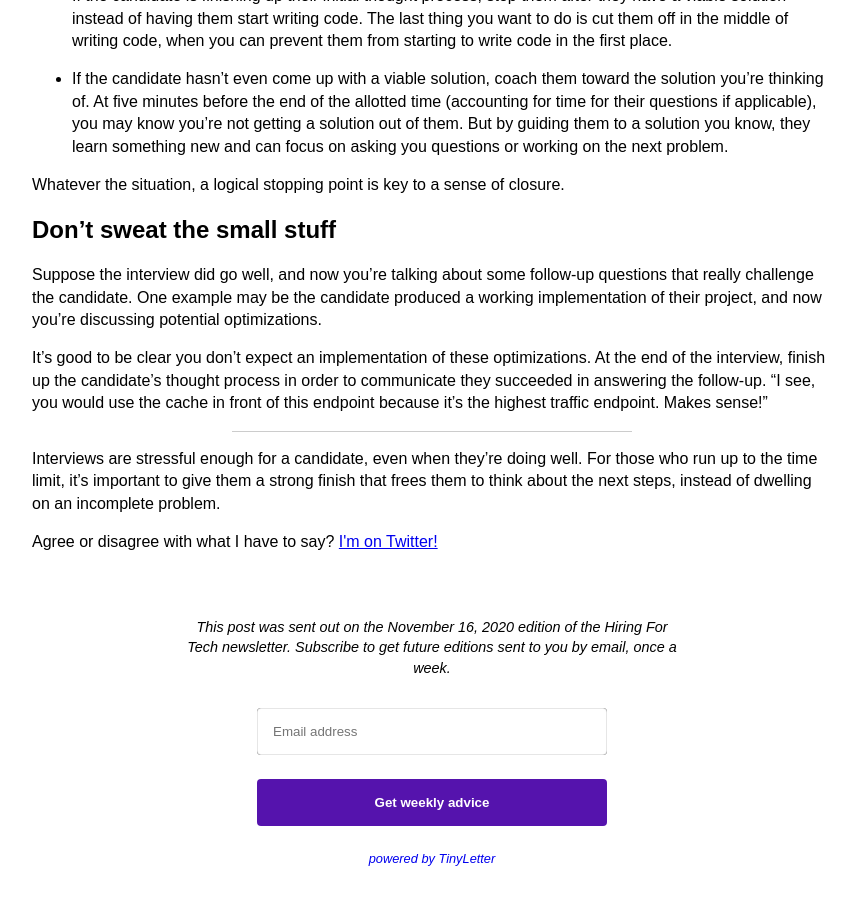
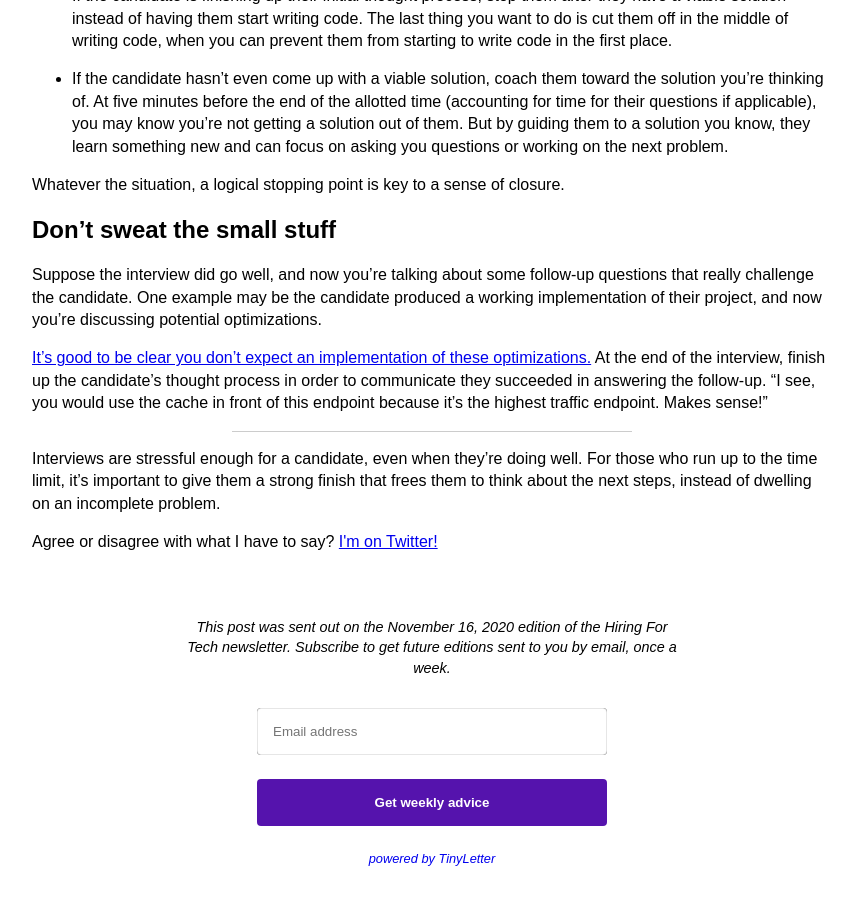
Before and after one commit to avik-das/hiringfor.tech, a Jekyll site: the page built from _posts/2020-11-16-getting-the-candidate-to-the-finish-line.md, in a window 1280 px wide and 900 px high, scrolled down 1313 px. Shown: the whole window, without its empty margins (208-1064 px from the left). Built offline with Jekyll 4.4.1, drawn with Linux system fonts in a browser that asks for light colours; some of the changed lines change nothing that is shown.

Commit message:
Edit: add link to previous article
Based on reader feedback.

```diff
--- a/_posts/2020-11-16-getting-the-candidate-to-the-finish-line.md
+++ b/_posts/2020-11-16-getting-the-candidate-to-the-finish-line.md
@@ -37,7 +37,7 @@ Whatever the situation, a logical stopping point is key to a sense of closure.
 
 Suppose the interview did go well, and now you're talking about some follow-up questions that really challenge the candidate. One example may be the candidate produced a working implementation of their project, and now you're discussing potential optimizations.
 
-It's good to be clear you don't expect an implementation of these optimizations. At the end of the interview, finish up the candidate's thought process in order to communicate they succeeded in answering the follow-up. "I see, you would use the cache in front of this endpoint because it's the highest traffic endpoint. Makes sense!"
+[It's good to be clear you don't expect an implementation of these optimizations.](https://hiringfor.tech/2020/03/02/are-you-asking-candidates-to-read-your-mind.html) At the end of the interview, finish up the candidate's thought process in order to communicate they succeeded in answering the follow-up. "I see, you would use the cache in front of this endpoint because it's the highest traffic endpoint. Makes sense!"
 
 ---
 
```
